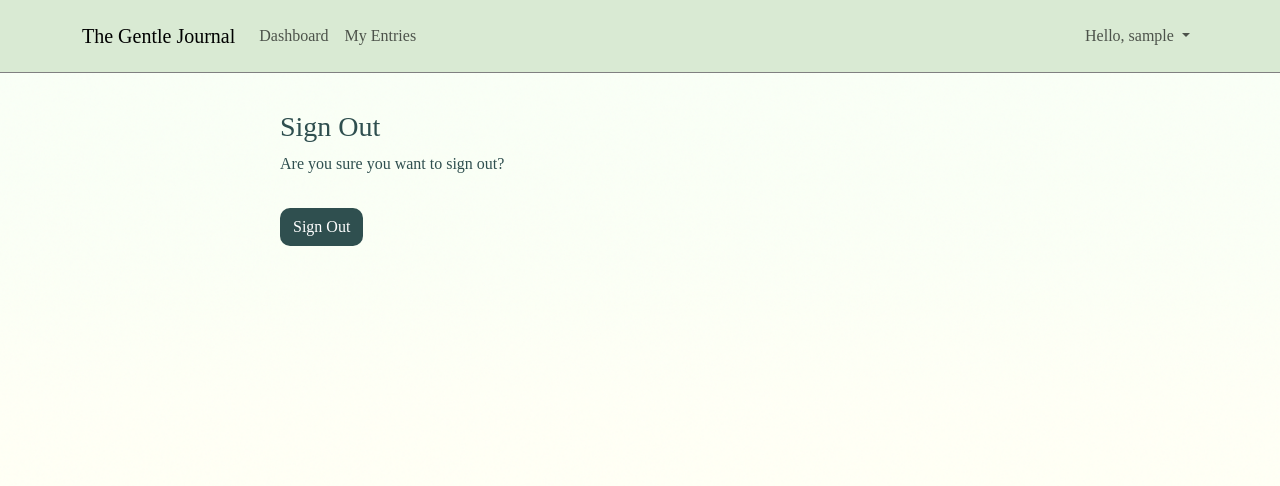
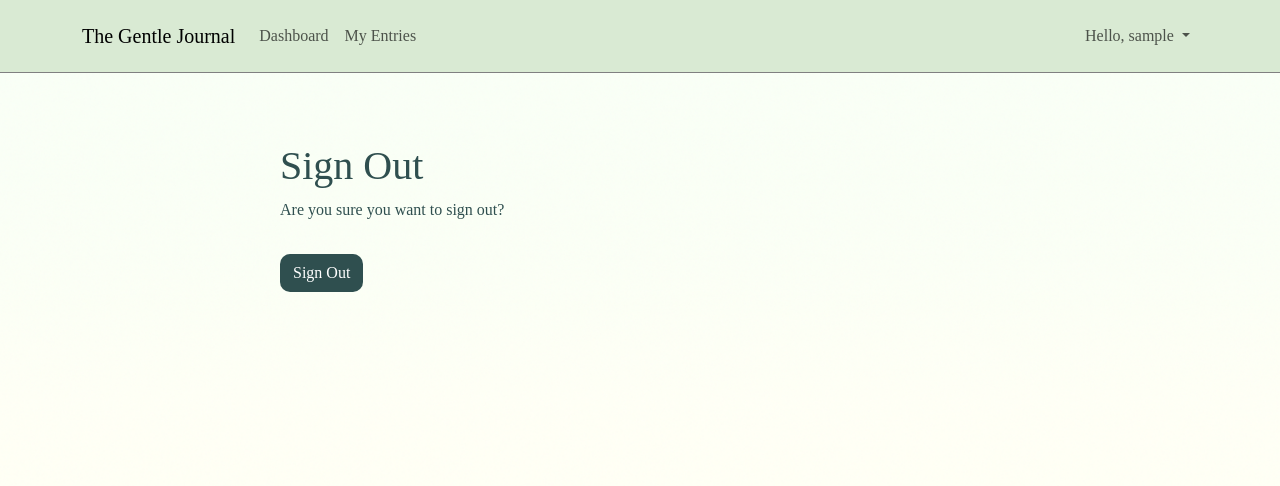
Before and after one commit to AC-dev16/the-gentle-journal, a Django app: page /accounts/logout/ in a window 1280 px wide. Shown: the top 486 px of the page. Run offline with Django 4.2, Linux system fonts and the light colour scheme; the visitor is signed in with stand-in values (Sample User, id 1); some web fonts are replaced.

Commit message:
Add ContactEmail model and forms; update views and templates for integration. Enhance logout and signup page headers for improved visibility.

```diff
--- a/diary_entries/views.py
+++ b/diary_entries/views.py
@@ -4,7 +4,7 @@ from django.contrib import messages
 from django.views import generic
 from datetime import datetime
 from .forms import DiaryEntryForm, QuickEntryForm
-from .models import DiaryEntry
+from .models import DiaryEntry, ContactEmail
 
 # Create your views here.
 def homepage(request):
--- a/templates/account/logout.html
+++ b/templates/account/logout.html
@@ -7,8 +7,8 @@
 {% block content %}
 <div class="container">
     <div class="row">
-        <div class="col-md-8 mt-3 offset-md-2">
-            <h3>{% trans "Sign Out" %}</h3>
+        <div class="col-md-8 mt-5 offset-md-2">
+            <h1>{% trans "Sign Out" %}</h1>
 
             <p>{% trans 'Are you sure you want to sign out?' %}</p>
         </div>
--- a/templates/account/signup.html
+++ b/templates/account/signup.html
@@ -7,7 +7,7 @@
 {% block content %}
 <div class="container">
     <div class="row">
-        <div class="col-md-8 mt-3 offset-md-2">
+        <div class="col-md-8 mt-5 offset-md-2">
           <h1>{% trans "Sign Up" %}</h1>
 
           <p>{% blocktrans %}Already have an account? Then please <a href="{{ login_url }}">sign in</a>.{% endblocktrans %}</p>
```
Also changed, not shown: diary_entries/forms.py (+6 -1 lines), diary_entries/models.py (+12 -0 lines), diary_entries/migrations/0003_contactemail.py (added).
